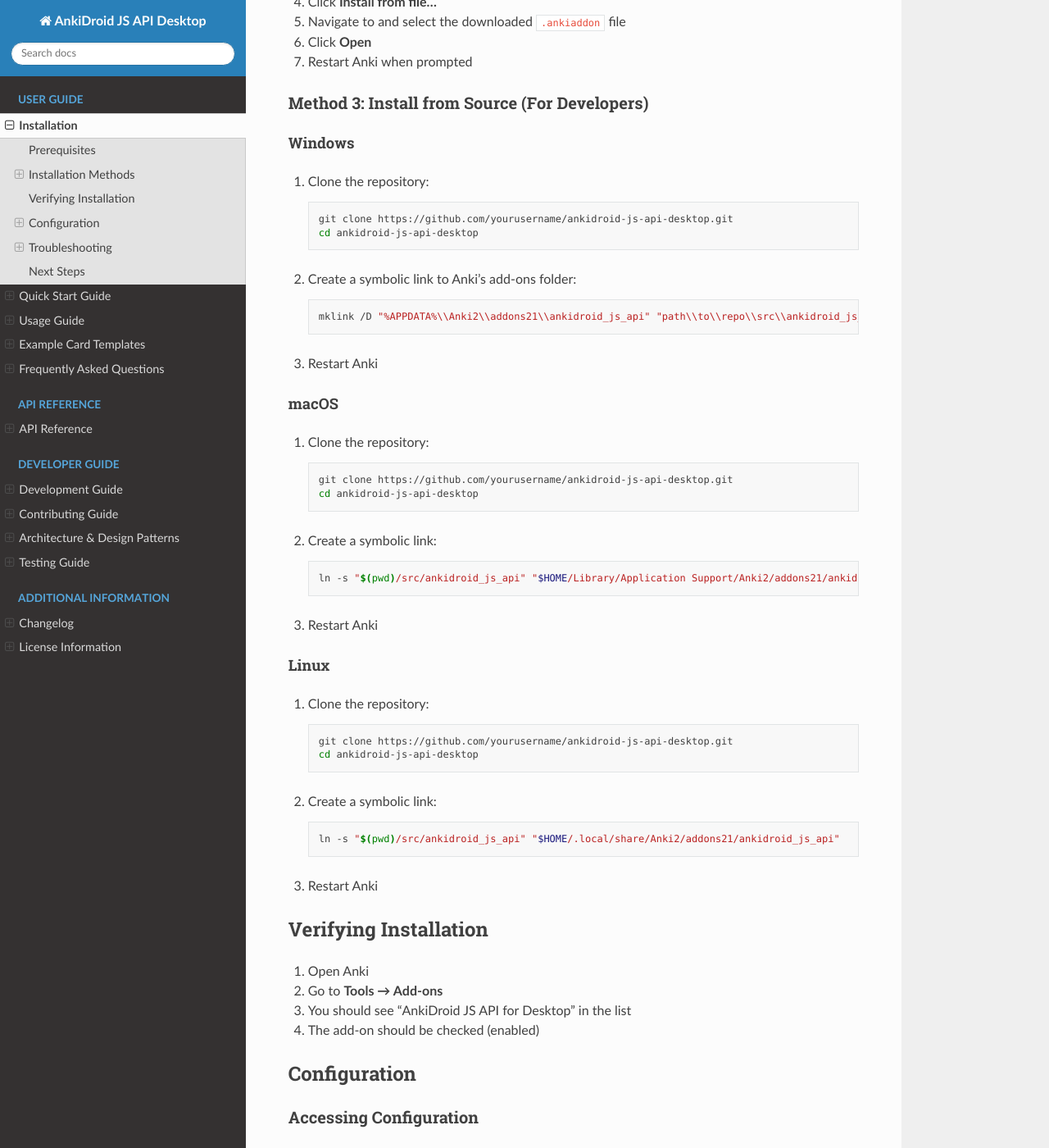
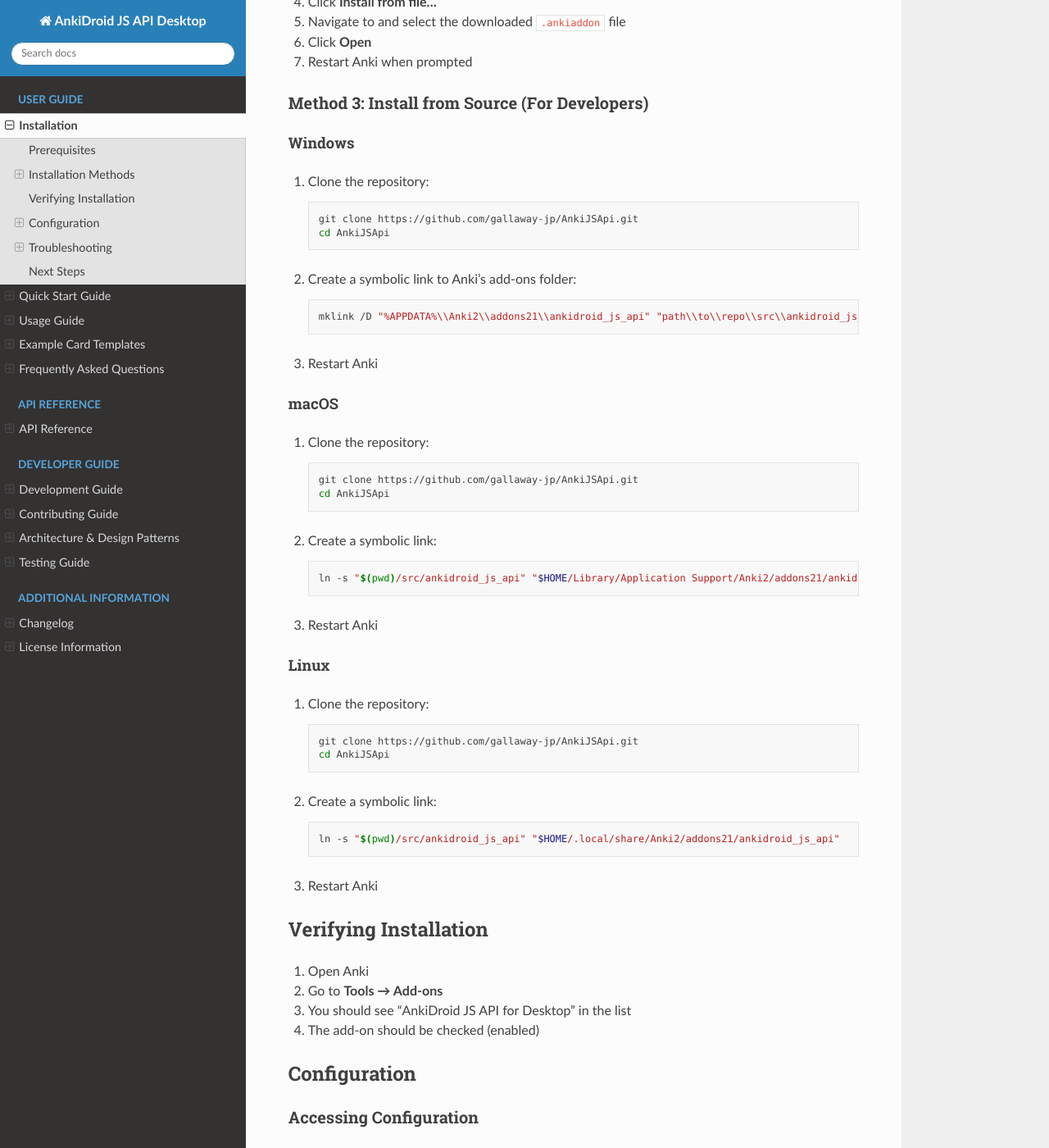
Before and after one commit to gallaway-jp/AnkiJSApi, a Sphinx documentation site: the page built from docs/installation.rst, in a window 1280 px wide and 1400 px high, scrolled down 815 px. Shown: the whole window at 82% size. Built offline with Sphinx 7.4.7 and the Read the Docs theme 3.1.0, drawn with Linux system fonts in a browser that asks for light colours; pages that are not in the unit, such as notebooks, are missing from menus.

Commit message:
Fix all remaining repository URLs and add AnkiWeb code

```diff
--- a/docs/changelog.rst
+++ b/docs/changelog.rst
@@ -179,7 +179,7 @@
 
 - `GitHub Repository <https://github.com/gallaway-jp/AnkiJSApi>`_
 - `Issue Tracker <https://github.com/gallaway-jp/AnkiJSApi/issues>`_
-- `AnkiWeb Page <https://ankiweb.net/shared/info/XXXXXXX>`_ (TBD)
+- `AnkiWeb Page <https://ankiweb.net/shared/info/1035866113>`_
 - `Documentation <https://ankidroid-js-api.readthedocs.io/>`_ (TBD)
 
 .. note::
--- a/docs/contributing.rst
+++ b/docs/contributing.rst
@@ -13,7 +13,7 @@
 
    .. code-block:: bash
 
-      git clone https://github.com/yourusername/AnkiJSApi.git
+      git clone https://github.com/gallaway-jp/AnkiJSApi.git
       cd AnkiJSApi
 
 3. Create a virtual environment and install dependencies:
--- a/docs/installation.rst
+++ b/docs/installation.rst
@@ -30,7 +30,7 @@
 Method 2: Manual Installation from Release
 ~~~~~~~~~~~~~~~~~~~~~~~~~~~~~~~~~~~~~~~~~~~
 
-1. Download the latest ``.ankiaddon`` file from `GitHub Releases <https://github.com/yourusername/ankidroid-js-api-desktop/releases>`_
+1. Download the latest ``.ankiaddon`` file from `GitHub Releases <https://github.com/gallaway-jp/AnkiJSApi/releases>`_
 
 2. Open Anki Desktop
 
@@ -54,8 +54,8 @@
 
    .. code-block:: powershell
 
-      git clone https://github.com/yourusername/ankidroid-js-api-desktop.git
-      cd ankidroid-js-api-desktop
+      git clone https://github.com/gallaway-jp/AnkiJSApi.git
+      cd AnkiJSApi
 
 2. Create a symbolic link to Anki's add-ons folder:
 
@@ -72,8 +72,8 @@
 
    .. code-block:: bash
 
-      git clone https://github.com/yourusername/ankidroid-js-api-desktop.git
-      cd ankidroid-js-api-desktop
+      git clone https://github.com/gallaway-jp/AnkiJSApi.git
+      cd AnkiJSApi
 
 2. Create a symbolic link:
 
@@ -90,8 +90,8 @@
 
    .. code-block:: bash
 
-      git clone https://github.com/yourusername/ankidroid-js-api-desktop.git
-      cd ankidroid-js-api-desktop
+      git clone https://github.com/gallaway-jp/AnkiJSApi.git
+      cd AnkiJSApi
 
 2. Create a symbolic link:
 
--- a/docs/quickstart.rst
+++ b/docs/quickstart.rst
@@ -157,7 +157,7 @@
 
 - :ref:`examples` - More complete card template examples
 - :ref:`api-reference` - Full API documentation
-- `CONTRIBUTING.md <https://github.com/yourusername/ankidroid-js-api-desktop/blob/main/CONTRIBUTING.md>`_ - Contribute to the project
+- `CONTRIBUTING.md <https://github.com/gallaway-jp/AnkiJSApi/blob/main/CONTRIBUTING.md>`_ - Contribute to the project
 
 Troubleshooting
 ---------------
@@ -183,5 +183,5 @@
 ~~~~~~~~~~
 
 - See :ref:`faq` for common questions
-- Check `GitHub Issues <https://github.com/yourusername/ankidroid-js-api-desktop/issues>`_
+- Check `GitHub Issues <https://github.com/gallaway-jp/AnkiJSApi/issues>`_
 - Read the full :ref:`api-reference`
```
Also changed, not shown: CHANGELOG.md (+2 -2 lines), CONTRIBUTING.md (+2 -2 lines), DEVELOPMENT.md (+2 -2 lines), QUICKSTART.md (+2 -2 lines), README.md (+6 -4 lines), 1 other file.
